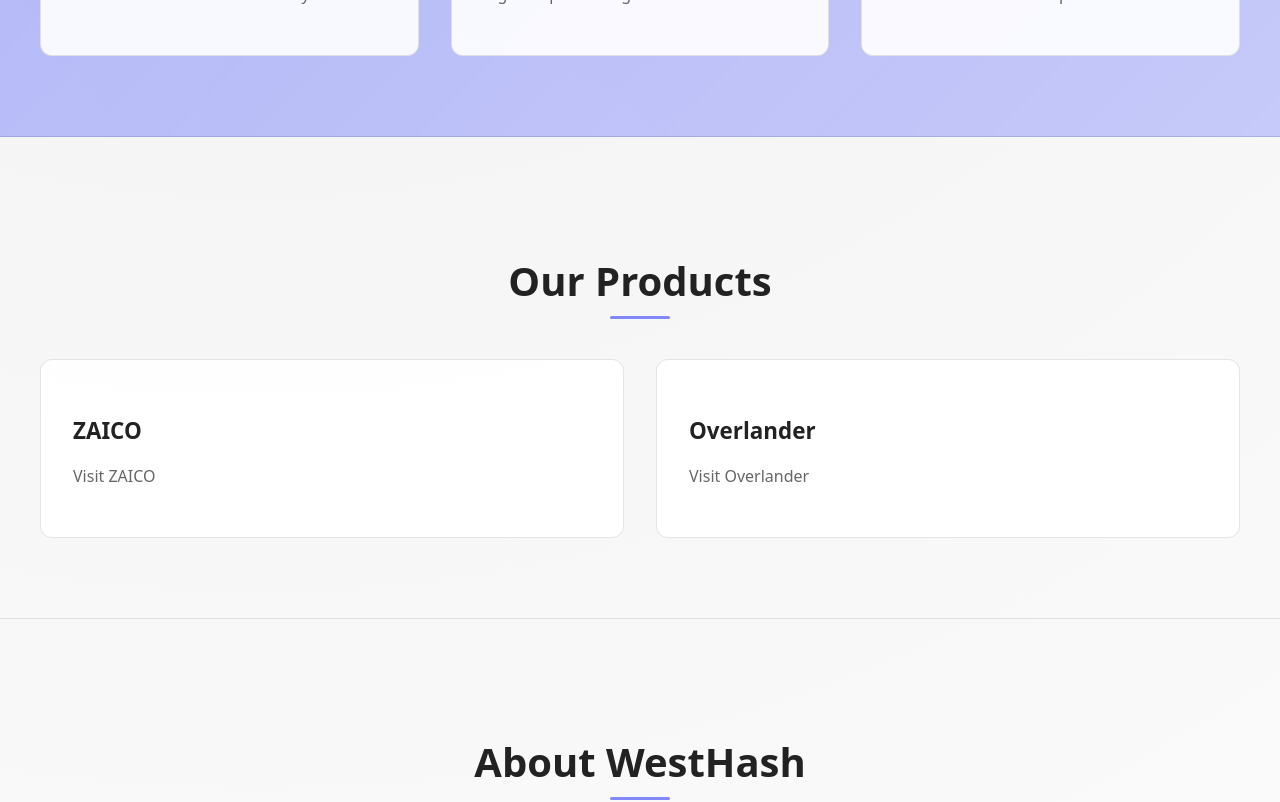
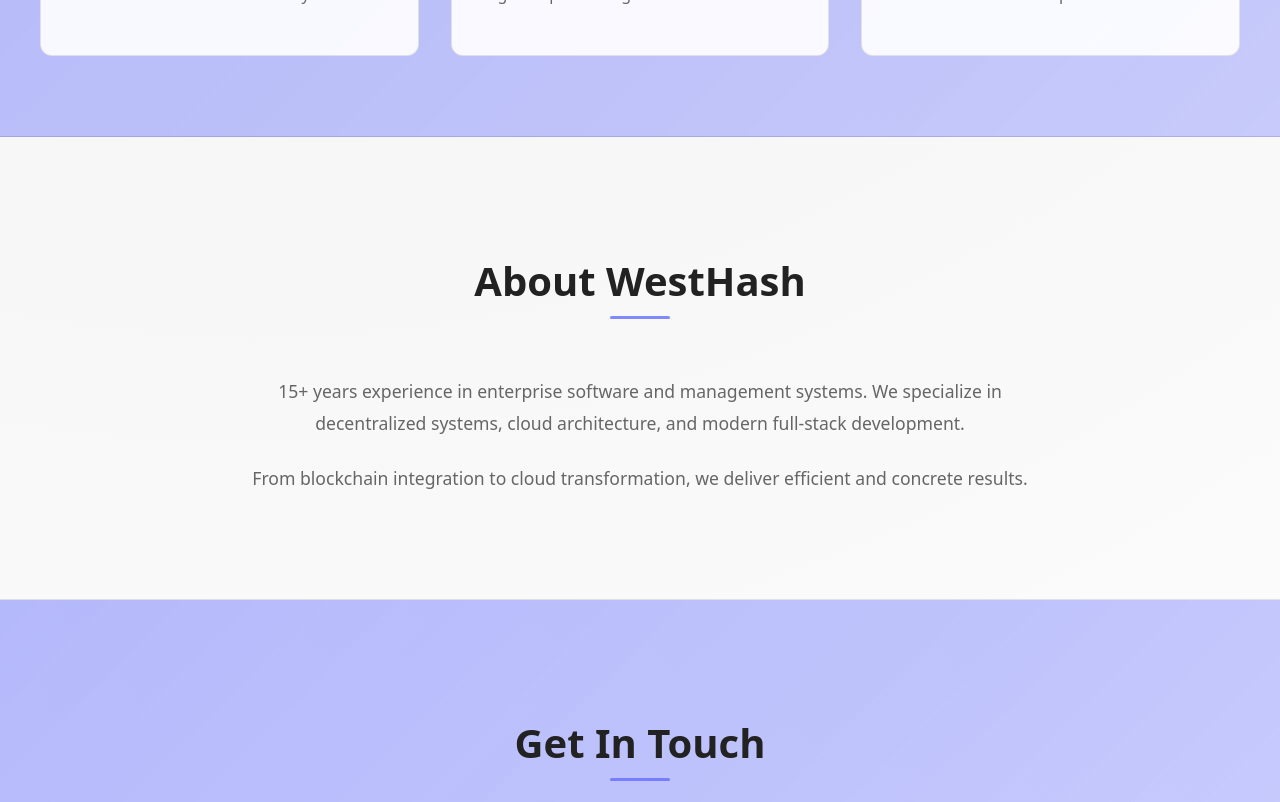
Before and after one commit to westhash/landing-page, a React (Vite) app: page /#/ in a window 1280 px wide. Shown: the part 1780-2582 px from the top of the page. Built offline with nearby package versions, Linux system fonts and the light colour scheme.

Commit message:
Move Products section to footer and make links less noticeable
Co-authored-by: sacconazzo <32107095+sacconazzo@users.noreply.github.com>

```diff
--- a/src/App.css
+++ b/src/App.css
@@ -365,68 +365,6 @@
   z-index: 1;
 }
 
-/* Products Section */
-.products-grid {
-  display: grid;
-  grid-template-columns: repeat(auto-fit, minmax(300px, 1fr));
-  gap: 2rem;
-}
-
-.product-card {
-  padding: 2rem;
-  background: var(--surface);
-  border-radius: 12px;
-  border: 1px solid var(--border);
-  transition: all 0.4s cubic-bezier(0.4, 0, 0.2, 1);
-  position: relative;
-  overflow: hidden;
-  text-decoration: none;
-  display: block;
-}
-
-.product-card::after {
-  content: '';
-  position: absolute;
-  top: 0;
-  left: 0;
-  width: 100%;
-  height: 100%;
-  background: radial-gradient(circle at var(--mouse-x, 50%) var(--mouse-y, 50%), rgba(100, 108, 255, 0.08), transparent 50%);
-  opacity: 0;
-  transition: opacity 0.4s ease;
-  pointer-events: none;
-}
-
-.product-card:hover {
-  border-color: var(--brand);
-  box-shadow: 0 10px 28px -8px rgba(100, 108, 255, 0.2);
-  transform: translateY(-4px);
-}
-
-.product-card:hover::after {
-  opacity: 1;
-}
-
-.product-card h3 {
-  font-size: 1.4rem;
-  margin-bottom: 1rem;
-  color: var(--text);
-  transition: color 0.3s ease;
-  position: relative;
-  z-index: 1;
-}
-
-.product-card:hover h3 {
-  color: var(--brand);
-}
-
-.product-card p {
-  color: var(--text-dim);
-  line-height: 1.6;
-  position: relative;
-  z-index: 1;
-}
-
 /* About Section */
 .about-content {
   max-width: 800px;
@@ -709,15 +647,13 @@
 /* Responsive optimizations */
 @media (max-width: 768px) {
   .features-grid,
-  .services-grid,
-  .products-grid {
+  .services-grid {
     grid-template-columns: 1fr;
     gap: 1.5rem;
   }
 
   .feature-card,
-  .service-card,
-  .product-card {
+  .service-card {
     padding: 1.5rem;
   }
 
--- a/src/App.jsx
+++ b/src/App.jsx
@@ -4,7 +4,6 @@ import Header from './components/Header'
 import Hero from './components/Hero'
 import Features from './components/Features'
 import Services from './components/Services'
-import Products from './components/Products'
 import About from './components/About'
 import Contact from './components/Contact'
 import Footer from './components/Footer'
@@ -93,7 +92,6 @@ export default function App() {
       <Hero paddingTop={heroPaddingTop} />
       <Features />
       <Services />
-      <Products />
       <About />
       <Contact />
       <Footer />
--- a/src/components/Footer.jsx
+++ b/src/components/Footer.jsx
@@ -13,6 +13,13 @@ export default function Footer() {
             <li><Link to={isHome ? '#about' : '/#about'}>About Us</Link></li>
             <li><Link to={isHome ? '#services' : '/#services'}>Services</Link></li>
             <li><Link to={isHome ? '#contact' : '/#contact'}>Contact</Link></li>
+          </ul>
+        </div>
+        <div className="footer-section">
+          <h4>Products</h4>
+          <ul>
+            <li><a href="https://zaico.westhash.io" target="_blank" rel="noopener noreferrer" aria-label="Visit ZAICO product page (opens in a new tab)">ZAICO</a></li>
+            <li><a href="https://overlander.westhash.io" target="_blank" rel="noopener noreferrer" aria-label="Visit Overlander product page (opens in a new tab)">Overlander</a></li>
           </ul>
         </div>
         <div className="footer-section">
--- a/src/components/Products.jsx
+++ /dev/null
@@ -1,35 +0,0 @@
-import { useMousePosition } from '../hooks/useMousePosition'
-
-export default function Products() {
-  const addMouseRef = useMousePosition()
-
-  return (
-    <section id="products" className="section products-section">
-      <div className="container">
-        <h2 className="section-title">Our Products</h2>
-        <div className="products-grid">
-          <a
-            href="https://zaico.westhash.io"
-            className="product-card animate-on-scroll animate-delay-1"
-            ref={addMouseRef}
-            target="_blank"
-            rel="noopener noreferrer"
-          >
-            <h3>ZAICO</h3>
-            <p>Visit ZAICO</p>
-          </a>
-          <a
-            href="https://overlander.westhash.io"
-            className="product-card animate-on-scroll animate-delay-2"
-            ref={addMouseRef}
-            target="_blank"
-            rel="noopener noreferrer"
-          >
-            <h3>Overlander</h3>
-            <p>Visit Overlander</p>
-          </a>
-        </div>
-      </div>
-    </section>
-  )
-}
```
